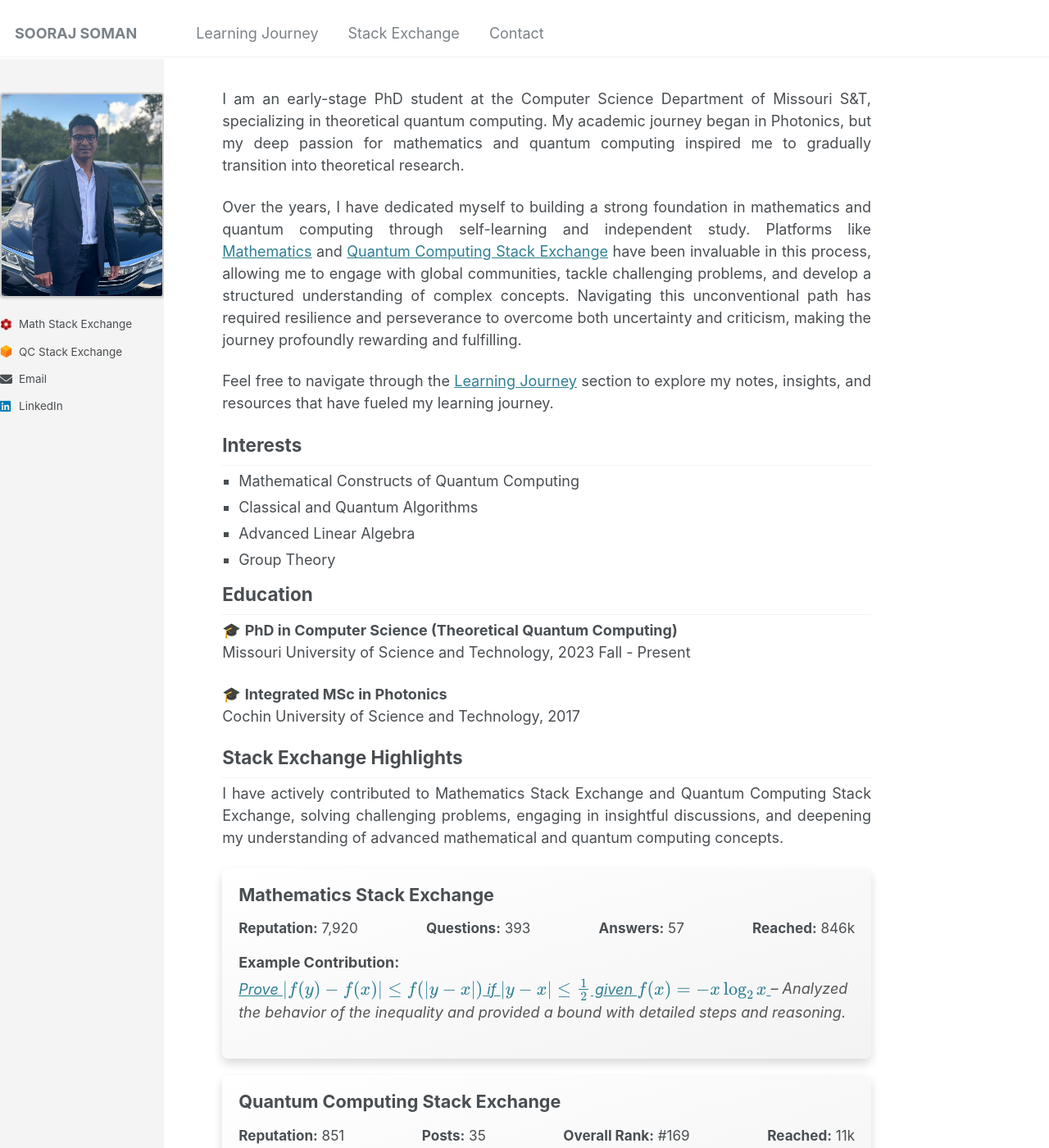
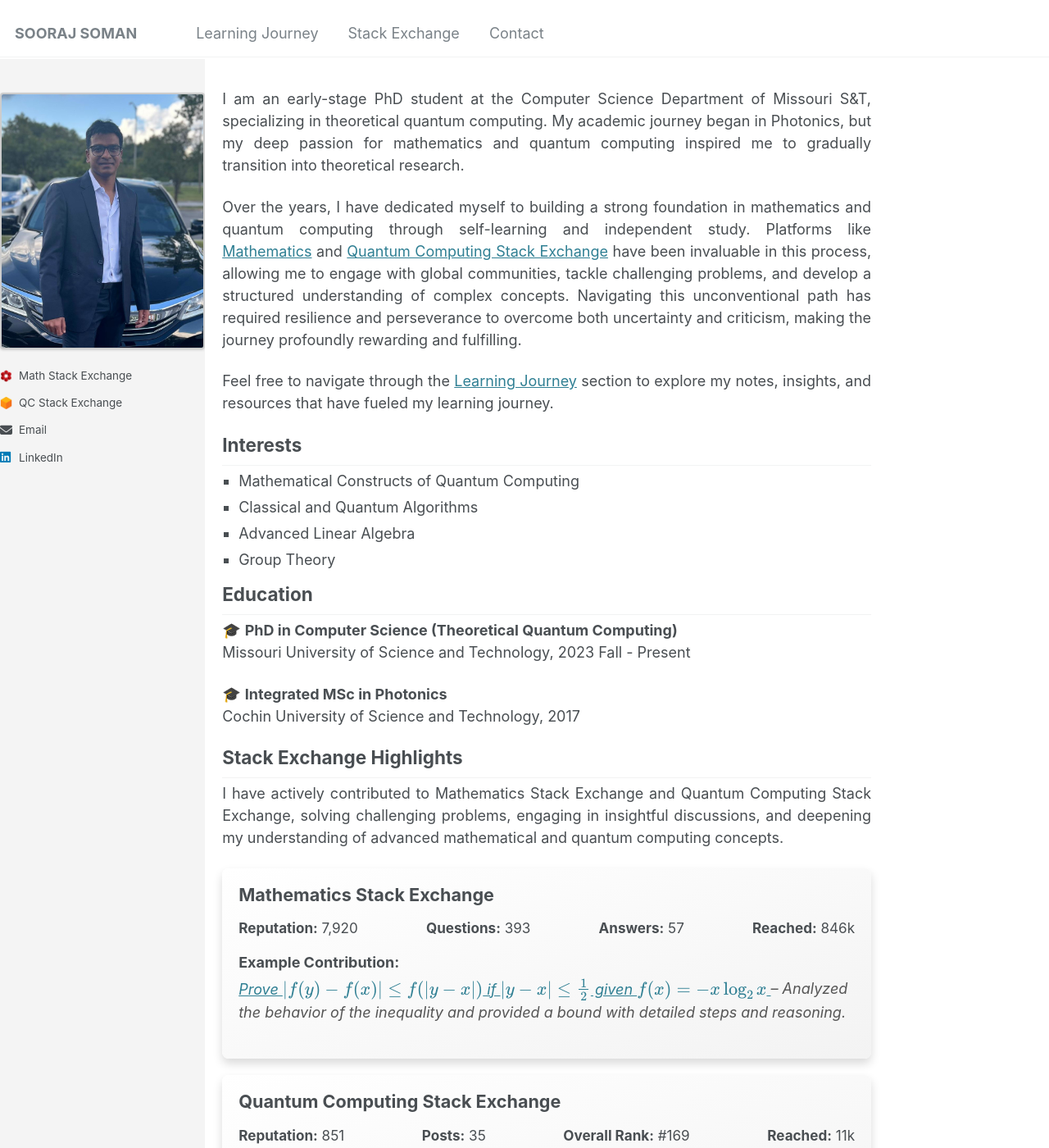
Before and after one commit to soorajss1729/soorajss1729.github.io, a Jekyll site: the page built from _pages/about.md, in a window 1280 px wide and 1400 px high. Shown: the whole window at 82% size. Built offline with Jekyll 4.4.1, drawn with Linux system fonts in a browser that asks for light colours.

Commit message:
Update _sidebar.scss

```diff
--- a/_sass/_sidebar.scss
+++ b/_sass/_sidebar.scss
@@ -76,7 +76,7 @@
    Author profile and links
    ========================================================================== */
 .sidebar {
-  width: 200px;
+  width: 800px;
   background-color: #f4f4f4; /* Light background for the sidebar */
   padding-top: 2.3em; /*2.3em;*/
   margin-top:2em;
@@ -85,7 +85,7 @@
   padding-right: 0;
 
   @media screen and (max-width: 600px) {
-    width: $right-sidebar-width-narrow;
+    width: 200px;
     margin: 0; /* Remove all margins on small screens */
     padding-left: 1em; /* Add padding for both sides */
     padding-right: 1em;
```
